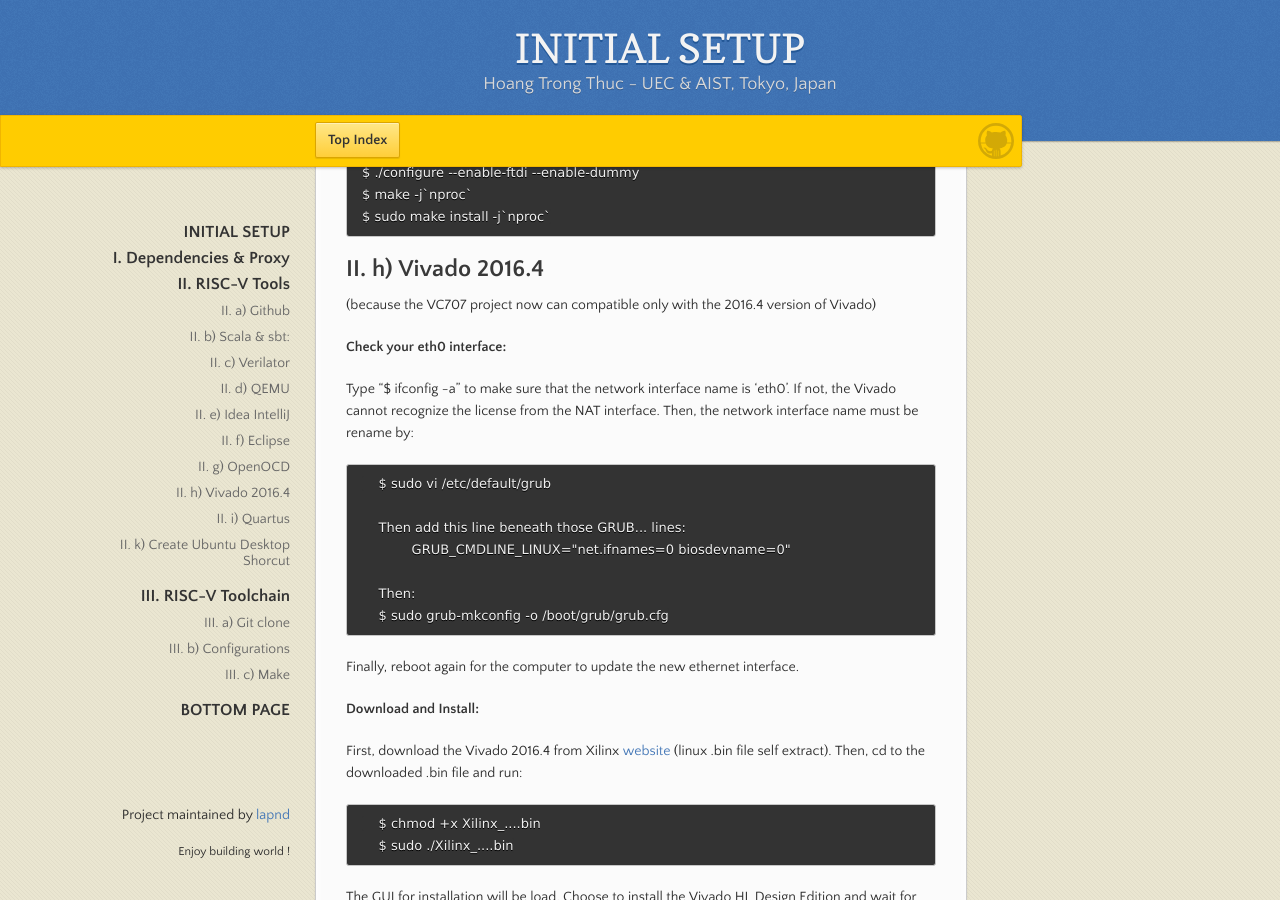
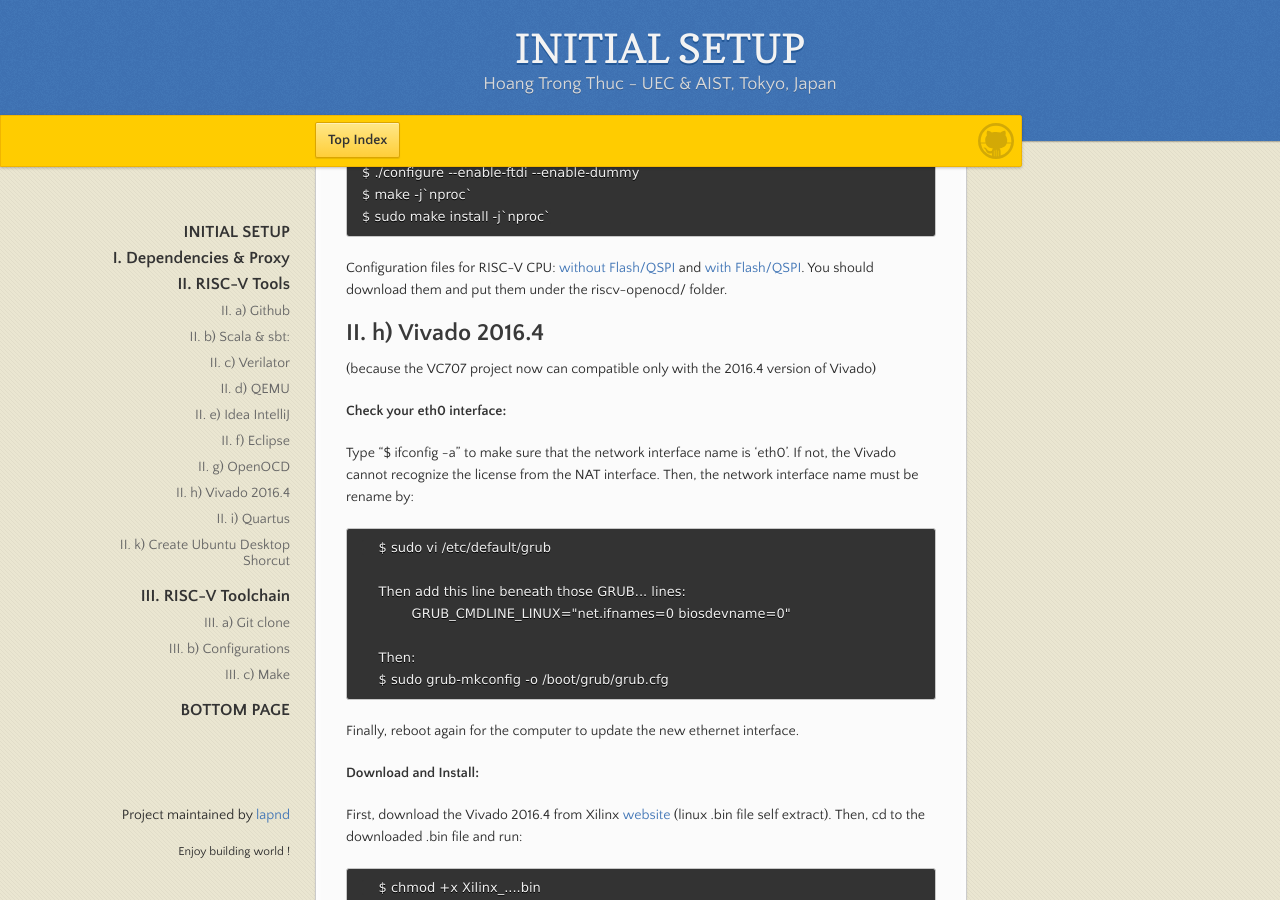
Before and after one commit to lapnd/httdes.github.io, a Jekyll site: the page built from init.md, in a window 1280 px wide and 900 px high, scrolled down 4293 px. Built offline with Jekyll 4.4.1, drawn with Linux system fonts in a browser that asks for light colours; our own code applies the rules of GitHub Pages for plain Markdown files.

Commit message:
Update init.md

```diff
--- a/init.md
+++ b/init.md
@@ -187,6 +187,9 @@ To install & make OpenOCD:
 	$ make -j`nproc`
 	$ sudo make install -j`nproc`
 
+Configuration files for RISC-V CPU: [without Flash/QSPI](./riscv-openocd.cfg) and [with Flash/QSPI](./riscv-openocd-flash.cfg).
+You should download them and put them under the riscv-openocd/ folder.
+
 ## II. h) Vivado 2016.4
 
 (because the VC707 project now can compatible only with the 2016.4 version of Vivado)
```
